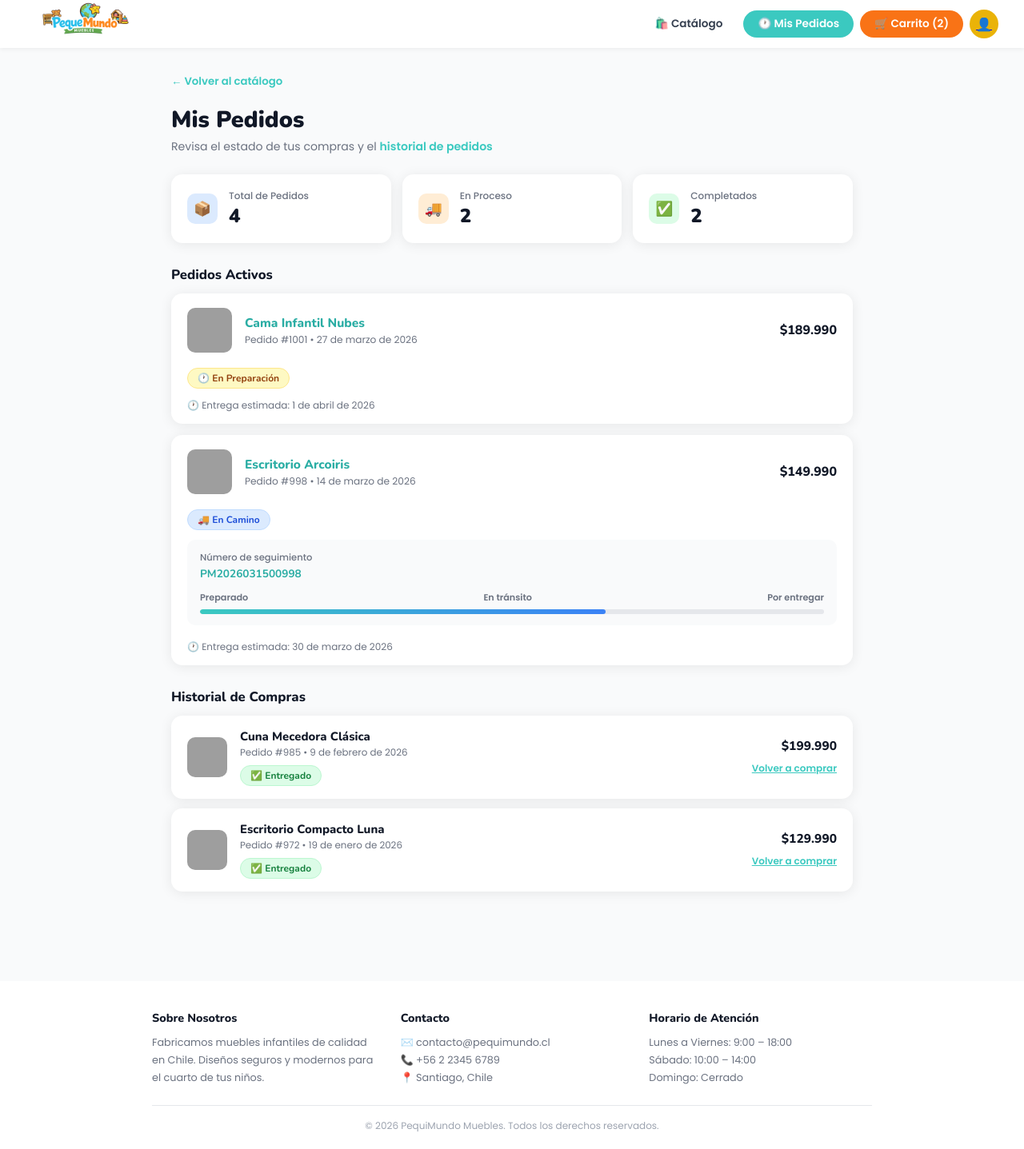
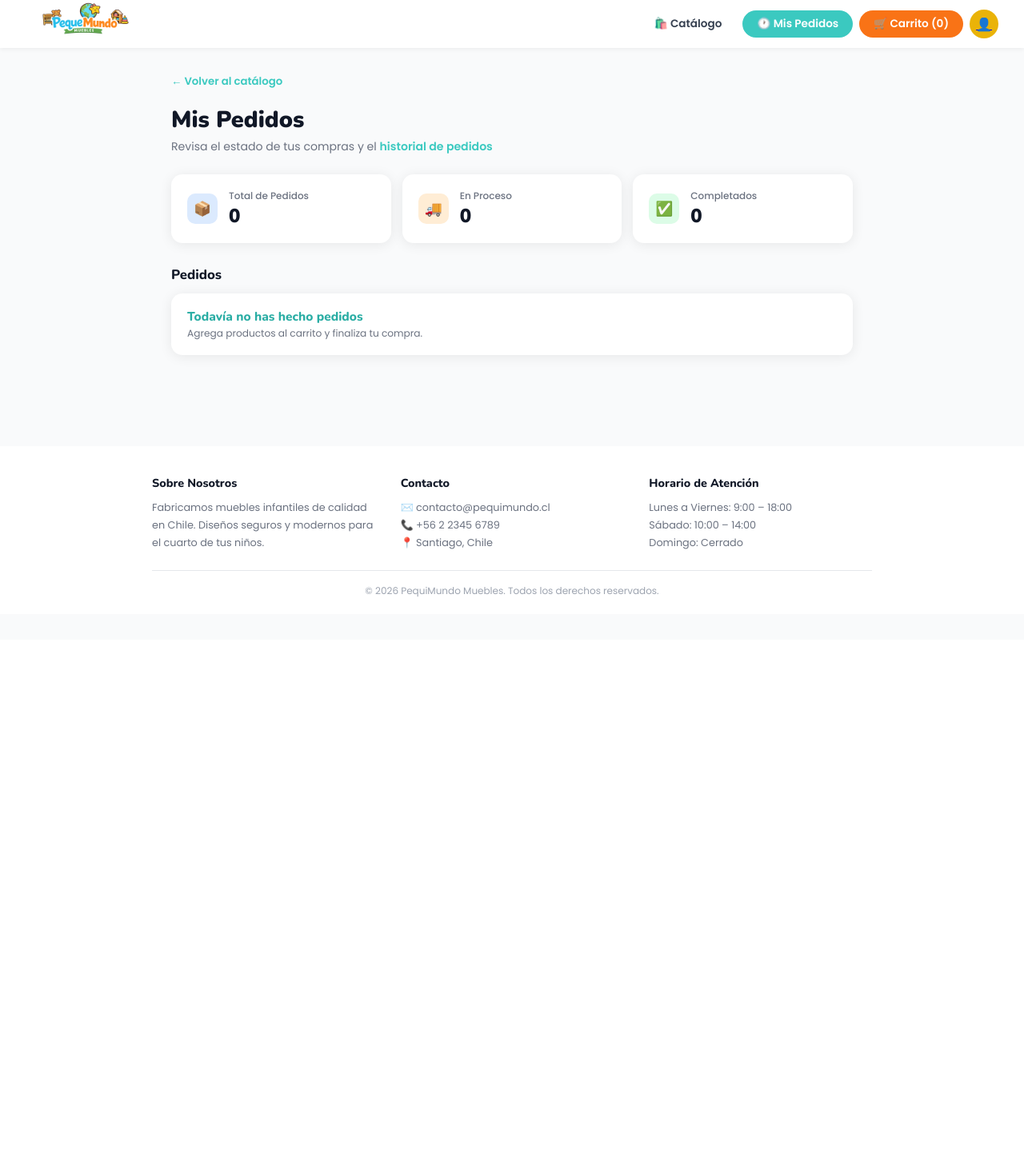
Before and after one commit to yuliansilva1/pequemundo, a Django app: page /pedidos/ in a window 1280 px wide. Shown: the whole page at 80% size. After the commit the page ends 746 px from the top, so only its background shows below. Run offline with Django 5.2, Linux system fonts and the light colour scheme; grey boxes are pictures that could not be loaded.

Commit message:
carrito de compra

```diff
--- a/pequemundo/templates/pedidos.html
+++ b/pequemundo/templates/pedidos.html
@@ -120,7 +120,7 @@
   <div class="nav-links">
     <a class="nav-btn ghost" href="/catalogo/">🛍️ Catálogo</a>
     <a class="nav-btn active" href="/pedidos/">🕐 Mis Pedidos</a>
-    <a class="nav-btn cart" href="/pago/">🛒 Carrito (2)</a>
+    <a class="nav-btn cart" href="/pago/">🛒 Carrito ({{ cart_count|default:0 }})</a>
     {% if request.session.username %}
     <a class="nav-avatar" href="/logout/" title="Cerrar Sesión">👤</a>
     {% else %}
@@ -140,102 +140,56 @@
       <div class="stat-icon blue">📦</div>
       <div>
         <div class="stat-label">Total de Pedidos</div>
-        <div class="stat-num">4</div>
+        <div class="stat-num">{{ total_orders }}</div>
       </div>
     </div>
     <div class="stat-card">
       <div class="stat-icon orange">🚚</div>
       <div>
         <div class="stat-label">En Proceso</div>
-        <div class="stat-num">2</div>
+        <div class="stat-num">{{ in_process }}</div>
       </div>
     </div>
     <div class="stat-card">
       <div class="stat-icon green">✅</div>
       <div>
         <div class="stat-label">Completados</div>
-        <div class="stat-num">2</div>
+        <div class="stat-num">{{ completed }}</div>
       </div>
     </div>
   </div>
 
-  <!-- PEDIDOS ACTIVOS -->
-  <div class="section-title">Pedidos Activos</div>
+  <div class="section-title">Pedidos</div>
 
+  {% if orders %}
+    {% for order in orders %}
     <div class="order-card">
       <div class="order-main">
-      <img class="order-img" src="https://images.unsplash.com/photo-1555041469-a586c61ea9bc?w=200&q=80" alt="Cama Infantil Nubes">
+        <img class="order-img" src="{{ order.items.0.imagen_url }}" alt="Pedido {{ order.id }}">
         <div class="order-info">
-        <div class="order-name">Cama Infantil Nubes</div>
-        <div class="order-meta">Pedido #1001 • 27 de marzo de 2026</div>
+          <div class="order-name">Pedido #{{ order.id }}</div>
+          <div class="order-meta">{{ order.date }}</div>
         </div>
-      <div class="order-price">$189.990</div>
+        <div class="order-price">${{ order.total|floatformat:0 }}</div>
       </div>
       <div class="order-status">
-      <span class="status-pill status-prep">🕐 En Preparación</span>
+        <span class="status-pill {% if order.status == 'En Preparación' %}status-prep{% elif order.status == 'En Camino' %}status-camino{% else %}status-entregado{% endif %}">
+          {% if order.status == 'En Preparación' %}🕐 En Preparación{% elif order.status == 'En Camino' %}🚚 En Camino{% else %}✅ Entregado{% endif %}
+        </span>
       </div>
-    <div class="order-eta">🕐 Entrega estimada: 1 de abril de 2026</div>
+      <div class="order-eta">🕐 Entrega estimada: {{ order.eta }}</div>
     </div>
-
+    {% endfor %}
+  {% else %}
     <div class="order-card">
       <div class="order-main">
-      <img class="order-img" src="https://images.unsplash.com/photo-1593642632559-0c6d3fc62b89?w=200&q=80" alt="Escritorio Arcoiris">
         <div class="order-info">
-        <div class="order-name">Escritorio Arcoiris</div>
-        <div class="order-meta">Pedido #998 • 14 de marzo de 2026</div>
-      </div>
-      <div class="order-price">$149.990</div>
-    </div>
-    <div class="order-status">
-      <span class="status-pill status-camino">🚚 En Camino</span>
-    </div>
-    <div class="tracking-block">
-      <div class="track-num-label">Número de seguimiento</div>
-      <div class="track-num">PM2026031500998</div>
-      <div class="progress-labels">
-        <span>Preparado</span>
-        <span>En tránsito</span>
-        <span>Por entregar</span>
-      </div>
-      <div class="progress-bar">
-        <div class="progress-fill" style="width:65%"></div>
-      </div>
-    </div>
-    <div class="order-eta">🕐 Entrega estimada: 30 de marzo de 2026</div>
-  </div>
-
-  <!-- HISTORIAL -->
-  <div class="section-title" style="margin-top:28px">Historial de Compras</div>
-
-  <div class="hist-card">
-    <div class="hist-main">
-      <img class="hist-img" src="https://images.unsplash.com/photo-1555252333-9f8e92e65df9?w=200&q=80" alt="Cuna Mecedora Clásica">
-      <div class="hist-info">
-        <div class="hist-name">Cuna Mecedora Clásica</div>
-        <div class="hist-meta">Pedido #985 • 9 de febrero de 2026</div>
-        <div style="margin-top:6px"><span class="status-pill status-entregado">✅ Entregado</span></div>
-      </div>
-      <div class="hist-right">
-        <div class="hist-price">$199.990</div>
-        <button class="btn-rebuy" onclick="location.href='catalogo.html'">Volver a comprar</button>
+          <div class="order-name">Todavía no has hecho pedidos</div>
+          <div class="order-meta">Agrega productos al carrito y finaliza tu compra.</div>
         </div>
       </div>
     </div>
-
-  <div class="hist-card">
-    <div class="hist-main">
-      <img class="hist-img" src="https://images.unsplash.com/photo-1524758631624-e2822e304c36?w=200&q=80" alt="Escritorio Compacto Luna">
-      <div class="hist-info">
-        <div class="hist-name">Escritorio Compacto Luna</div>
-        <div class="hist-meta">Pedido #972 • 19 de enero de 2026</div>
-        <div style="margin-top:6px"><span class="status-pill status-entregado">✅ Entregado</span></div>
-      </div>
-      <div class="hist-right">
-        <div class="hist-price">$129.990</div>
-        <button class="btn-rebuy" onclick="location.href='catalogo.html'">Volver a comprar</button>
-      </div>
-    </div>
-  </div>
+  {% endif %}
 </div>
 
 <!-- FOOTER -->
--- a/pequemundo/urls.py
+++ b/pequemundo/urls.py
@@ -25,6 +25,8 @@ urlpatterns = [
     path('catalogo/', views.catalogo, name='catalogo'),
     path('pedidos/', views.pedidos, name='pedidos'),
     path('pago/', views.pago, name='pago'),
+    path('checkout/', views.checkout, name='checkout'),
+    path('agregar-carrito/<int:product_id>/', views.add_to_cart, name='add_to_cart'),
     path('login/', views.login_view, name='login'),
     path('register/', views.register_view, name='register'),
     path('producto/<int:product_id>/editar/', views.edit_product, name='edit_product'),
--- a/pequemundo/views.py
+++ b/pequemundo/views.py
@@ -1,9 +1,53 @@
-from django.http import HttpResponse, JsonResponse
+from django.http import JsonResponse
 from django.shortcuts import render, redirect
 from django.contrib import messages
 from django.contrib.auth.hashers import check_password, make_password
 from django.utils import timezone
+from django.views.decorators.http import require_POST
 from .models import Producto, Usuario, Categoria
+
+
+def _get_cart(request):
+    return request.session.get('cart', {})
+
+
+def _save_cart(request, cart):
+    request.session['cart'] = cart
+    request.session.modified = True
+
+
+def _default_image_for_categoria(categoria):
+    lower = categoria.lower() if categoria else ''
+    if lower == 'camas':
+        return 'https://bainba.com/14428-thickbox_default/cama-para-ninos-montessori-nube.jpg'
+    if lower == 'cunas':
+        return 'https://blasibed.com/wp-content/uploads/2023/04/cuna-estela-300x300.jpg'
+    if lower == 'escritorios':
+        return 'https://i.etsystatic.com/23154329/r/il/7f551e/6694723444/il_794xN.6694723444_aqro.jpg'
+    return f'https://via.placeholder.com/300x180?text={categoria or "Producto"}'
+
+
+def _get_cart_items(request):
+    cart = _get_cart(request)
+    items = []
+    total = 0
+    for product_id, qty in cart.items():
+        try:
+            producto = Producto.objects.get(id_producto=int(product_id), activo__in=['1', None])
+            item_total = float(producto.precio) * qty
+            total += item_total
+            items.append({
+                'id': producto.id_producto,
+                'nombre': producto.nombre,
+                'precio': float(producto.precio),
+                'cantidad': qty,
+                'subtotal': item_total,
+                'imagen_url': producto.imagen_url or _default_image_for_categoria(producto.id_categoria.nombre if producto.id_categoria else ''),
+            })
+        except Producto.DoesNotExist:
+            continue
+    return items, total
+
 
 def catalogo(request):
     try:
@@ -21,7 +65,8 @@ def catalogo(request):
     except Exception as e:
         productos_data = []
         print(f"Error en catalogo: {e}")
-    return render(request, 'catalogo.html', {'productos': productos_data})
+    cart_count = sum(_get_cart(request).values())
+    return render(request, 'catalogo.html', {'productos': productos_data, 'cart_count': cart_count})
 
 def login_view(request):
     if request.method == 'POST':
@@ -122,8 +167,72 @@ def edit_product(request, product_id):
         'categorias': categorias,
     })
 
+@require_POST
+def add_to_cart(request, product_id):
+    try:
+        producto = Producto.objects.get(id_producto=product_id, activo__in=['1', None])
+    except Producto.DoesNotExist:
+        return JsonResponse({'success': False, 'message': 'Producto no encontrado.'}, status=404)
+
+    cart = _get_cart(request)
+    product_key = str(product_id)
+    quantity = cart.get(product_key, 0) + 1
+
+    if producto.stock is not None and quantity > producto.stock:
+        return JsonResponse({'success': False, 'message': 'Stock insuficiente.'}, status=400)
+
+    cart[product_key] = quantity
+    _save_cart(request, cart)
+
+    return JsonResponse({'success': True, 'cart_count': sum(cart.values())})
+
+
 def pago(request):
-    return render(request, 'pago.html')
+    cart_items, total = _get_cart_items(request)
+    cart_count = sum(_get_cart(request).values())
+    return render(request, 'pago.html', {
+        'cart_items': cart_items,
+        'total': total,
+        'cart_count': cart_count,
+    })
+
+@require_POST
+def checkout(request):
+    cart_items, total = _get_cart_items(request)
+    if not cart_items:
+        messages.error(request, 'Tu carrito está vacío.')
+        return redirect('pago')
+
+    orders = request.session.get('orders', [])
+    order_id = timezone.now().strftime('PM%Y%m%d%H%M%S')
+    order_date = timezone.now().strftime('%d de %B de %Y')
+
+    orders.append({
+        'id': order_id,
+        'date': order_date,
+        'total': total,
+        'status': 'En Preparación',
+        'eta': '5-7 días hábiles',
+        'items': cart_items,
+    })
+    request.session['orders'] = orders
+    request.session['cart'] = {}
+    request.session.modified = True
+
+    messages.success(request, 'Tu pedido fue confirmado correctamente.')
+    return redirect('pedidos')
+
 
 def pedidos(request):
-    return render(request, 'pedidos.html')
+    orders = request.session.get('orders', [])
+    total_orders = len(orders)
+    in_process = sum(1 for order in orders if order.get('status') != 'Entregado')
+    completed = total_orders - in_process
+    cart_count = sum(_get_cart(request).values())
+    return render(request, 'pedidos.html', {
+        'orders': orders,
+        'total_orders': total_orders,
+        'in_process': in_process,
+        'completed': completed,
+        'cart_count': cart_count,
+    })
```
Also changed, not shown: pequemundo/templates/catalogo.html (+32 -3 lines), pequemundo/templates/pago.html (+27 -22 lines). Lines whose indentation alone changed are shown as unchanged.
